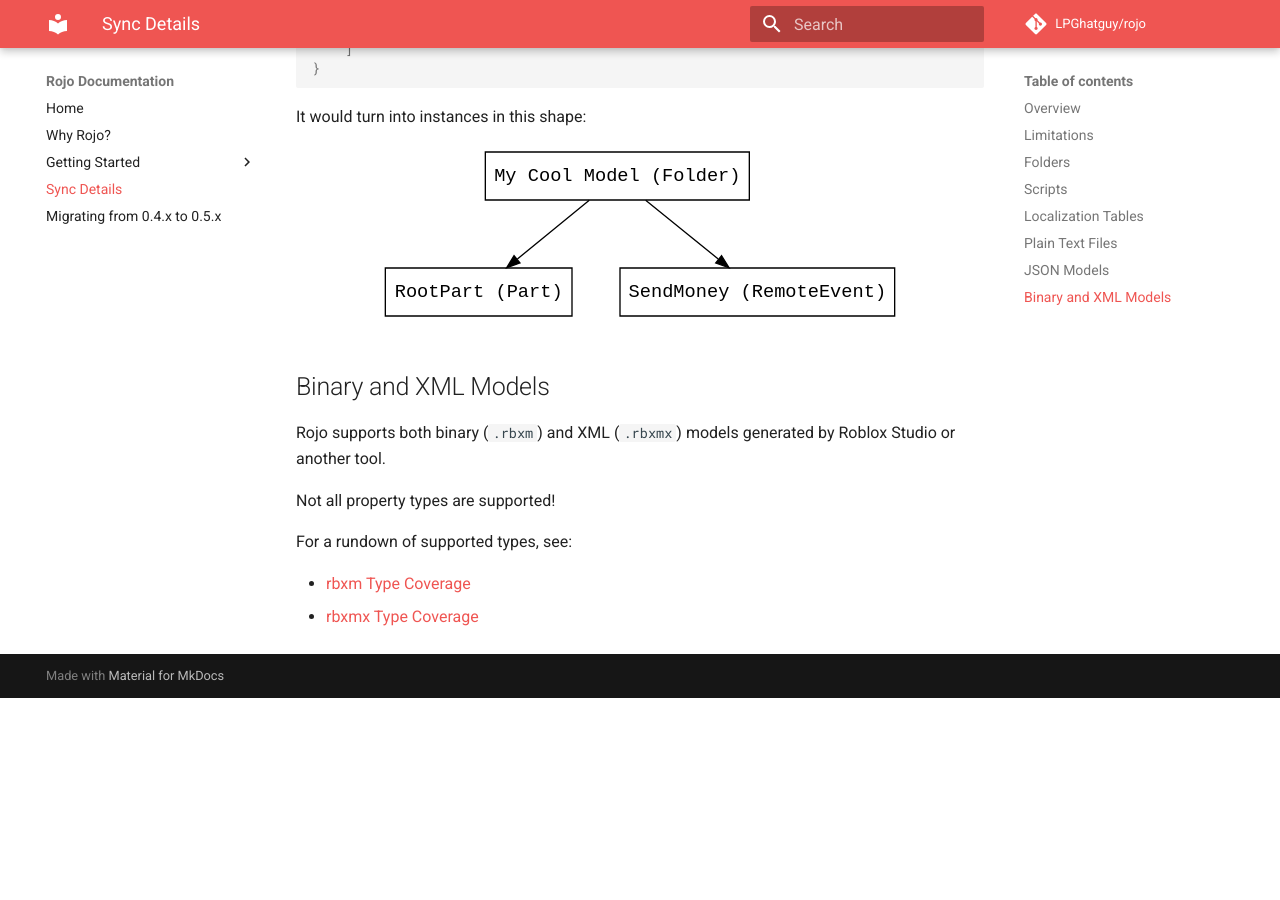
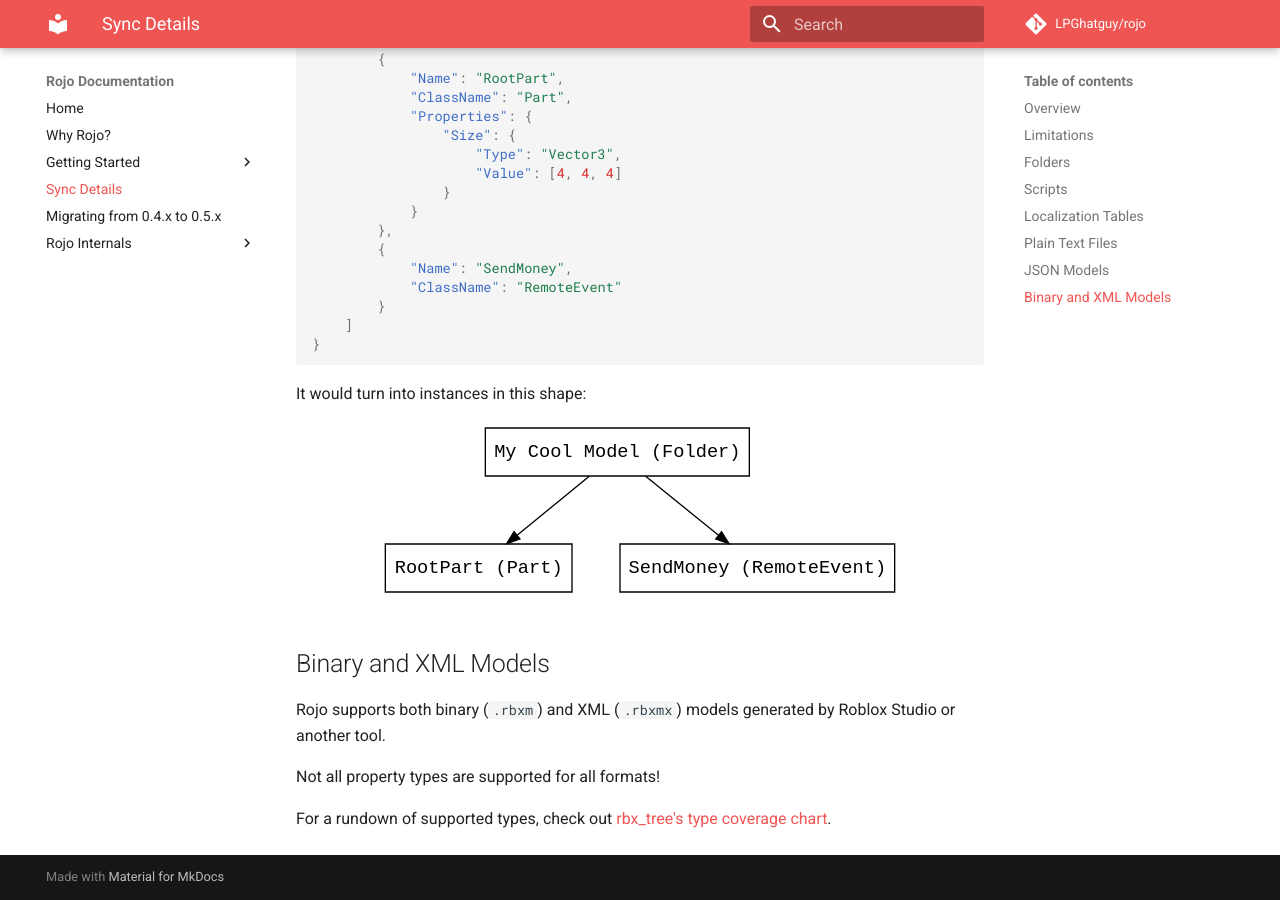
Before and after one commit to rojo-rbx/rojo, an MkDocs documentation site: the page built from docs/sync-details.md, in a window 1280 px wide and 900 px high, scrolled down 2810 px. Built offline with MkDocs 1.6.1 and Material for MkDocs 9.7.7, drawn with Linux system fonts in a browser that asks for light colours; comment, search, counter and statistics services are not loaded; before the commit the page ends 3508 px from its top, so only the background shows below that; some of the changed text lies outside the part shown.

Commit message:
Improve docs, add internals guide

```diff
--- a/docs/sync-details.md
+++ b/docs/sync-details.md
@@ -22,7 +24,7 @@
 * `MeshPart.MeshId`
 * `HttpService.HttpEnabled`
 
-For a list of all property types that Rojo can reason about, both when live-syncing and when building place files, look at [rbx_tree's type coverage documentation](https://github.com/LPGhatguy/rbx-tree/tree/master/rbx_tree#coverage).
+For a list of all property types that Rojo can reason about, both when live-syncing and when building place files, look at [rbx_tree's type coverage chart](https://github.com/LPGhatguy/rbx-tree#property-type-coverage).
 
 ## Folders
 Any directory on the filesystem will turn into a `Folder` instance unless it contains an 'init' script, described below.
@@ -93,9 +95,6 @@
 ## Binary and XML Models
 Rojo supports both binary (`.rbxm`) and XML (`.rbxmx`) models generated by Roblox Studio or another tool.
 
-Not all property types are supported!
+Not all property types are supported for all formats!
 
-For a rundown of supported types, see:
-
-* [rbxm Type Coverage](https://github.com/LPGhatguy/rbx-tree/tree/master/rbx_binary#coverage)
-* [rbxmx Type Coverage](https://github.com/LPGhatguy/rbx-tree/tree/master/rbx_xml#coverage)
+For a rundown of supported types, check out [rbx_tree's type coverage chart](https://github.com/LPGhatguy/rbx-tree#property-type-coverage).
--- a/mkdocs.yml
+++ b/mkdocs.yml
@@ -16,6 +16,8 @@
     - Creating a Place with Rojo: getting-started/creating-a-place.md
   - Sync Details: sync-details.md
   - Migrating from 0.4.x to 0.5.x: migrating-to-epiphany.md
+  - Rojo Internals:
+    - Internals Overview: internals/overview.md
 
 extra_css:
   - extra.css
```
Also changed, not shown: other parts of docs/sync-details.md (+2 -0 lines), docs/getting-started/creating-a-place.md (+4 -0 lines), docs/internals/overview.md (added, +45 -0 lines), docs/migrating-to-epiphany.md (+2 -0 lines).
